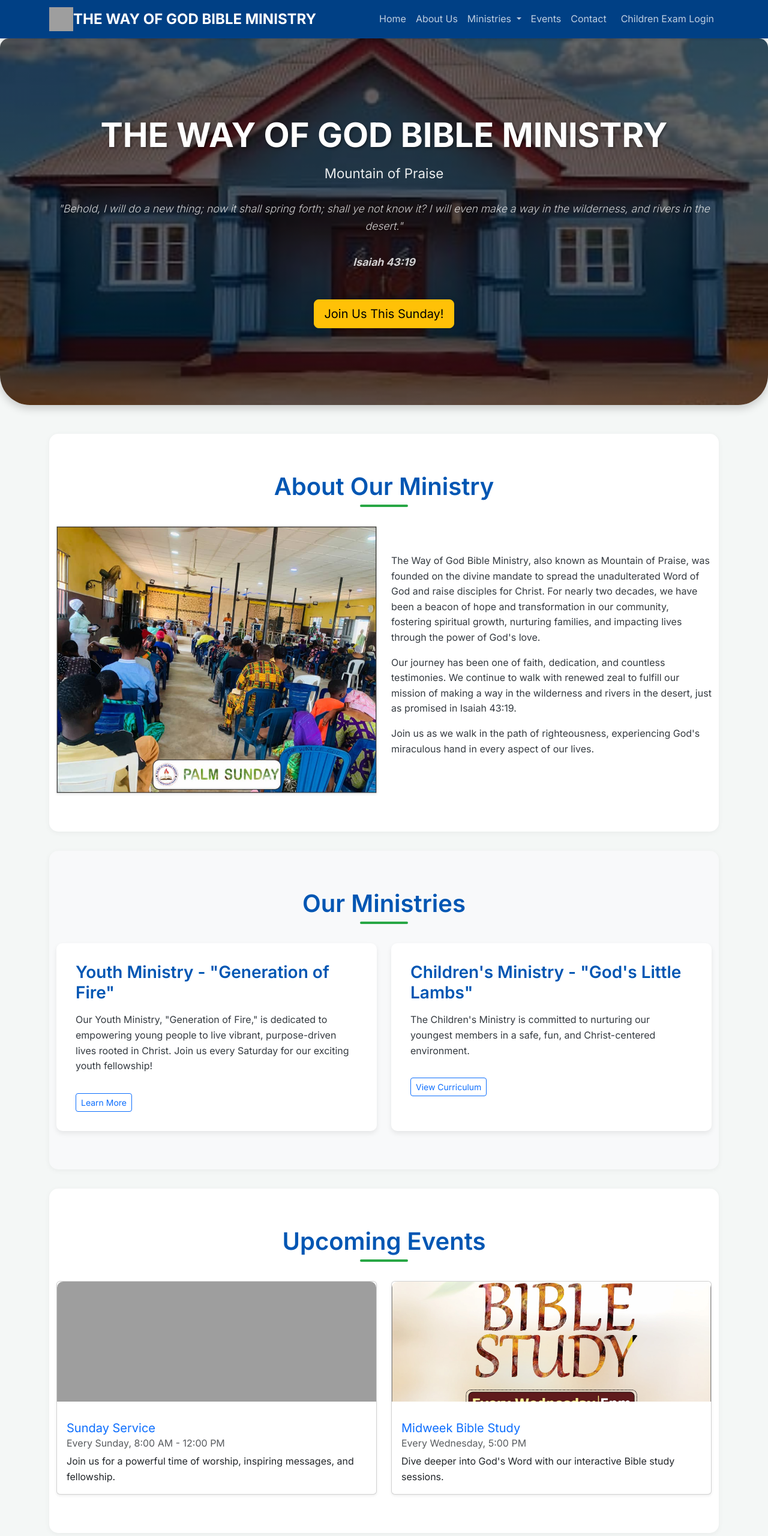
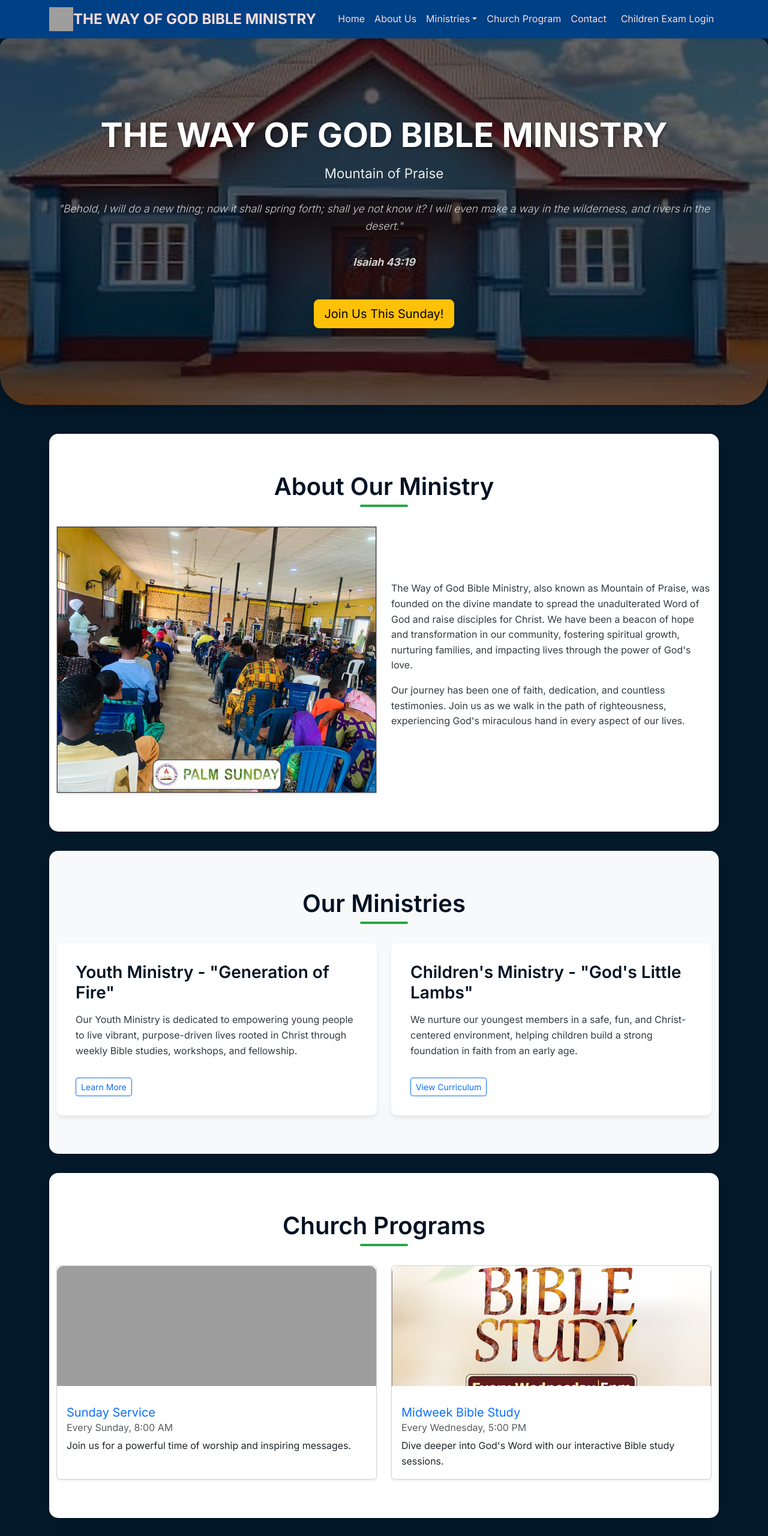
Before and after one commit to harkinwahley/church-website, a plain HTML site: page index.html in a window 1280 px wide. Shown: the top 2560 px of the page at 60% size. Drawn offline with nearby package versions, Linux system fonts and the light colour scheme; grey boxes are pictures that could not be loaded.

Commit message:
Update index.html

```diff
--- a/index.html
+++ b/index.html
@@ -11,7 +11,7 @@
     <style>
         /* Custom Styles for an Astonishing yet Simple Look */
         :root {
-            --primary-color: #0056b3; /* Darker blue for accents */
+            --primary-color: #021223; /* Darker blue for accents */
             --secondary-color: #f8f9fa; /* Light background for sections */
             --text-color: #343a40; /* Dark grey for general text */
             --light-text-color: #6c757d; /* Lighter grey for secondary text */
@@ -22,21 +22,21 @@
             font-family: 'Inter', sans-serif;
             line-height: 1.6;
             color: var(--text-color);
-            background-color: #f4f7f6; /* Very light subtle background */
+            background-color: #031828; /* Very light subtle background */
         }
 
         /* Navbar Styling */
         .navbar-brand {
             font-weight: 700;
-            color: white !important;
+            color: rgb(243, 220, 220) !important;
             font-size: 1.5rem;
         }
         .navbar-nav .nav-link {
-            color: rgba(255, 255, 255, 0.75) !important;
+            color: rgb(243, 220, 220) !important;
             transition: color 0.3s ease;
         }
         .navbar-nav .nav-link:hover {
-            color: white !important;
+            color: rgb(243, 220, 220) !important;
         }
         .bg-custom-blue {
             background-color: #004085; /* A deep blue */
@@ -192,27 +192,17 @@
             </button>
             <div class="collapse navbar-collapse justify-content-end" id="navbarNav">
                 <ul class="navbar-nav">
-                    <li class="nav-item">
-                        <a class="nav-link active" aria-current="page" href="#home">Home</a>
-                    </li>
-                    <li class="nav-item">
-                        <a class="nav-link" href="#about">About Us</a>
-                    </li>
+                    <li class="nav-item"><a class="nav-link active" href="#home">Home</a></li>
+                    <li class="nav-item"><a class="nav-link" href="#about">About Us</a></li>
                     <li class="nav-item dropdown">
-                        <a class="nav-link dropdown-toggle" href="#" id="navbarDropdown" role="button" data-bs-toggle="dropdown" aria-expanded="false">
-                            Ministries
-                        </a>
+                        <a class="nav-link dropdown-toggle" href="#" id="navbarDropdown" role="button" data-bs-toggle="dropdown" aria-expanded="false">Ministries</a>
                         <ul class="dropdown-menu dropdown-menu-dark" aria-labelledby="navbarDropdown">
                             <li><a class="dropdown-item" href="#youth-ministry">Youth Ministry</a></li>
                             <li><a class="dropdown-item" href="#children-ministry">Children's Ministry</a></li>
                         </ul>
                     </li>
-                    <li class="nav-item">
-                        <a class="nav-link" href="#events">Events</a>
-                    </li>
-                    <li class="nav-item">
-                        <a class="nav-link" href="#contact">Contact</a>
-                    </li>
+                    <li class="nav-item"><a class="nav-link" href="#events">Church Program</a></li>
+                    <li class="nav-item"><a class="nav-link" href="#contact">Contact</a></li>
                     <li class="nav-item">
                         <a class="nav-link btn btn-outline-light btn-sm ms-lg-2" href="#" data-bs-toggle="modal" data-bs-target="#childrenExamLoginModal">Children Exam Login</a>
                     </li>
@@ -242,9 +232,8 @@
                         <img src="./Assets/church members.jpg" class="img-fluid rounded-lg shadow-sm" alt="Church Family">
                     </div>
                     <div class="col-md-6">
-                        <p>The Way of God Bible Ministry, also known as Mountain of Praise, was founded on the divine mandate to spread the unadulterated Word of God and raise disciples for Christ. For nearly two decades, we have been a beacon of hope and transformation in our community, fostering spiritual growth, nurturing families, and impacting lives through the power of God's love.</p>
-                        <p>Our journey has been one of faith, dedication, and countless testimonies. We continue to walk with renewed zeal to fulfill our mission of making a way in the wilderness and rivers in the desert, just as promised in Isaiah 43:19.</p>
-                        <p>Join us as we walk in the path of righteousness, experiencing God's miraculous hand in every aspect of our lives.</p>
+                        <p>The Way of God Bible Ministry, also known as Mountain of Praise, was founded on the divine mandate to spread the unadulterated Word of God and raise disciples for Christ. We have been a beacon of hope and transformation in our community, fostering spiritual growth, nurturing families, and impacting lives through the power of God's love.</p>
+                        <p>Our journey has been one of faith, dedication, and countless testimonies. Join us as we walk in the path of righteousness, experiencing God's miraculous hand in every aspect of our lives.</p>
                     </div>
                 </div>
             </div>
@@ -258,14 +247,14 @@
                     <div class="col-md-6" id="youth-ministry">
                         <div class="ministry-card">
                             <h3>Youth Ministry - "Generation of Fire"</h3>
-                            <p>Our Youth Ministry, "Generation of Fire," is dedicated to empowering young people to live vibrant, purpose-driven lives rooted in Christ. Join us every Saturday for our exciting youth fellowship!</p>
+                            <p>Our Youth Ministry is dedicated to empowering young people to live vibrant, purpose-driven lives rooted in Christ through weekly Bible studies, workshops, and fellowship.</p>
                             <a href="#" class="btn btn-outline-primary btn-sm mt-3">Learn More</a>
                         </div>
                     </div>
                     <div class="col-md-6" id="children-ministry">
                         <div class="ministry-card">
                             <h3>Children's Ministry - "God's Little Lambs"</h3>
-                            <p>The Children's Ministry is committed to nurturing our youngest members in a safe, fun, and Christ-centered environment.</p>
+                            <p>We nurture our youngest members in a safe, fun, and Christ-centered environment, helping children build a strong foundation in faith from an early age.</p>
                             <a href="#" class="btn btn-outline-primary btn-sm mt-3">View Curriculum</a>
                         </div>
                     </div>
@@ -276,15 +265,15 @@
         <!-- Events Section -->
         <section id="events">
             <div class="container">
-                <h2>Upcoming Events</h2>
+                <h2>Church Programs </h2>
                 <div class="row row-cols-1 row-cols-md-2 g-4">
                     <div class="col">
                         <div class="card h-100 shadow-sm">
                             <img src="./Assets/SUNDAY SERVICE.jpg" class="card-img-top event-image" alt="Sunday Service">
                             <div class="card-body">
                                 <h5 class="card-title text-primary">Sunday Service</h5>
-                                <h6 class="card-subtitle mb-2 text-muted">Every Sunday, 8:00 AM - 12:00 PM</h6>
-                                <p class="card-text">Join us for a powerful time of worship, inspiring messages, and fellowship.</p>
+                                <h6 class="card-subtitle mb-2 text-muted">Every Sunday, 8:00 AM</h6>
+                                <p class="card-text">Join us for a powerful time of worship and inspiring messages.</p>
                             </div>
                         </div>
                     </div>
@@ -311,11 +300,11 @@
                         <div class="row text-center">
                             <div class="col-md-4 mb-3">
                                 <h5>Address</h5>
-                                <p>No 13, Ogooluwa CDA, Abule Ake, Obada, Abeokuta<br>Ogun State, Nigeria</p>
+                                <p>No 13, Ogooluwa CDA, Abule Ake, Obada, Abeokuta, Ogun State</p>
                             </div>
                             <div class="col-md-4 mb-3">
                                 <h5>Phone</h5>
-                                <p>+234 905 095 2742</p>
+                                <p>+234 703 843 1533</p>
                             </div>
                             <div class="col-md-4 mb-3">
                                 <h5>Email</h5>
@@ -328,6 +317,7 @@
         </section>
     </main>
 
+    <!-- Footer -->
     <footer class="text-center">
         <div class="container">
             <p>&copy; 2025 THE WAY OF GOD BIBLE MINISTRY. All Rights Reserved.</p>
@@ -340,22 +330,22 @@
     </footer>
 
     <!-- Children Exam Login Modal -->
-    <div class="modal fade" id="childrenExamLoginModal" tabindex="-1" aria-labelledby="childrenExamLoginModalLabel" aria-hidden="true">
+    <div class="modal fade" id="childrenExamLoginModal" tabindex="-1" aria-hidden="true">
         <div class="modal-dialog modal-dialog-centered">
             <div class="modal-content">
                 <div class="modal-header">
-                    <h5 class="modal-title" id="childrenExamLoginModalLabel">Children Exam Portal</h5>
-                    <button type="button" class="btn-close" data-bs-dismiss="modal" aria-label="Close"></button>
+                    <h5 class="modal-title">Children Exam Portal</h5>
+                    <button type="button" class="btn-close" data-bs-dismiss="modal"></button>
                 </div>
                 <div class="modal-body">
                     <form id="childrenLoginForm">
                         <div class="mb-3">
-                            <label for="childUsername" class="form-label">Username</label>
-                            <input type="text" class="form-control" id="childUsername" required>
+                            <label class="form-label">Username</label>
+                            <input type="text" class="form-control" required>
                         </div>
                         <div class="mb-3">
-                            <label for="childPassword" class="form-label">Password</label>
-                            <input type="password" class="form-control" id="childPassword" required>
+                            <label class="form-label">Password</label>
+                            <input type="password" class="form-control" required>
                         </div>
                         <div class="d-grid">
                             <button type="submit" class="btn btn-primary">Login</button>
```
